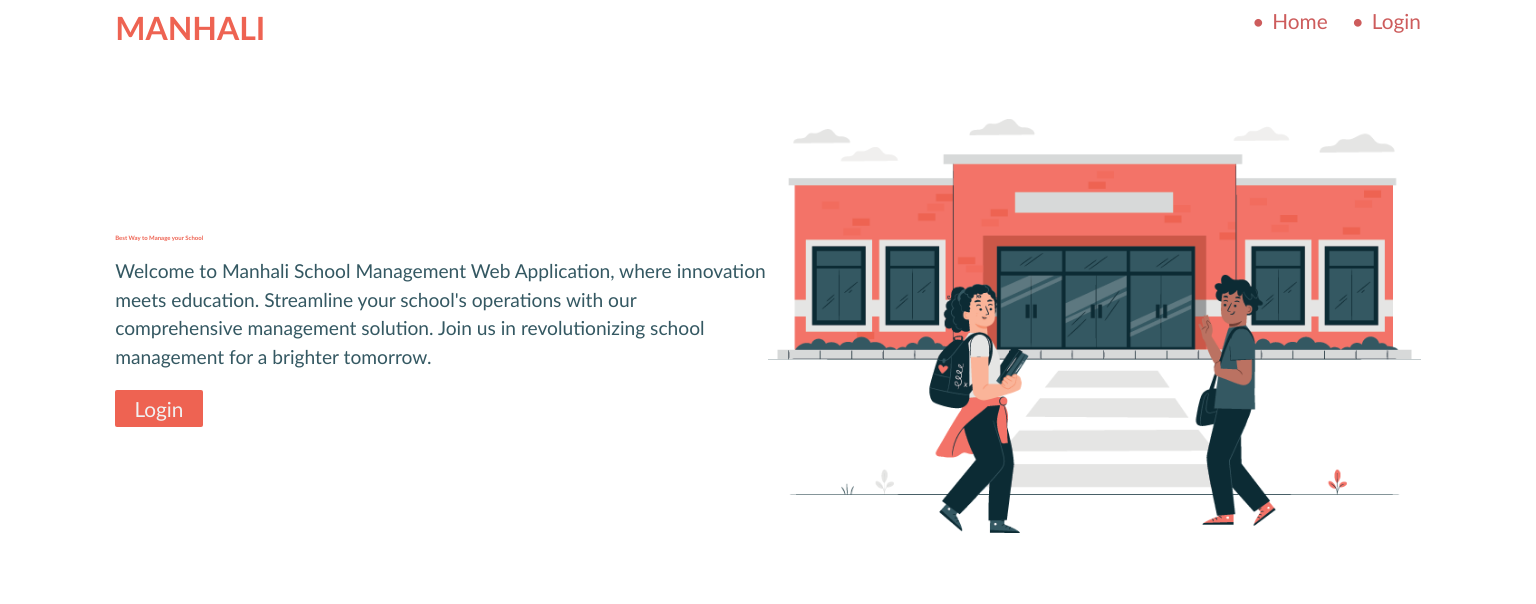
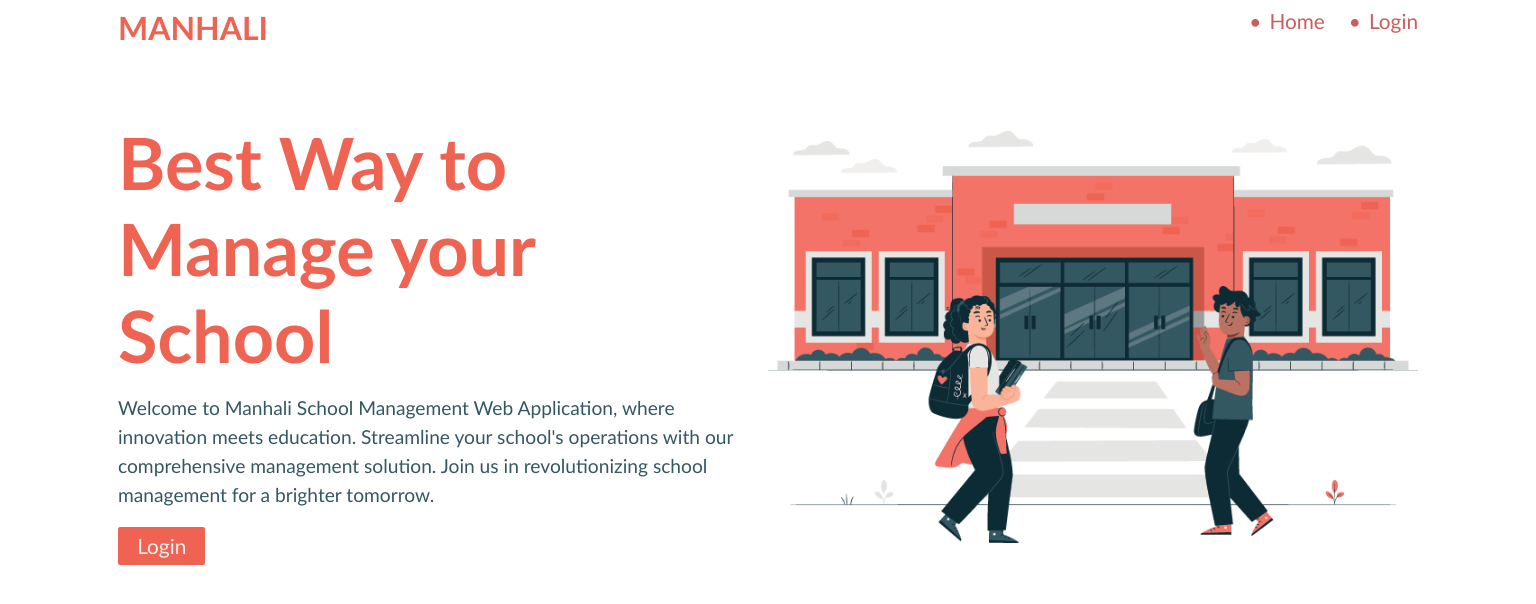
Before and after one commit to shepherrrd/Open-source-project, a PHP site: page /index.html in a window 1536 px wide. Shown: the top 604 px of the page. Run offline with PHP 8.4, Linux system fonts and the light colour scheme.

Commit message:
fix responsive

```diff
--- a/style.css
+++ b/style.css
@@ -113,7 +113,10 @@ h1 {
 }
 
 @media screen and (min-width: 1440px) {
-    #hero-text-div h1 {
-        font-size: 20%;
+    nav {
+        max-width: 1300px;
+    }
+    .container {
+        max-width: 1300px;
     }
 }
```
